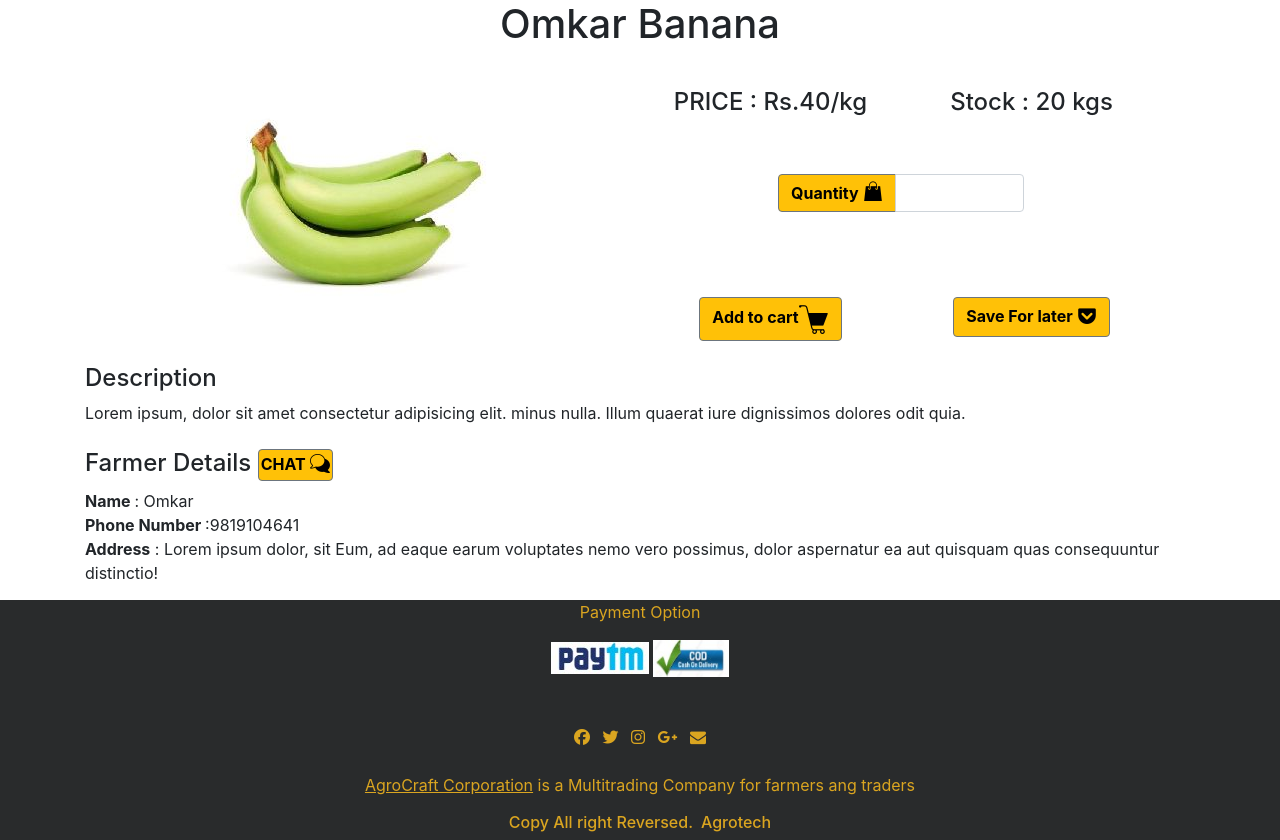
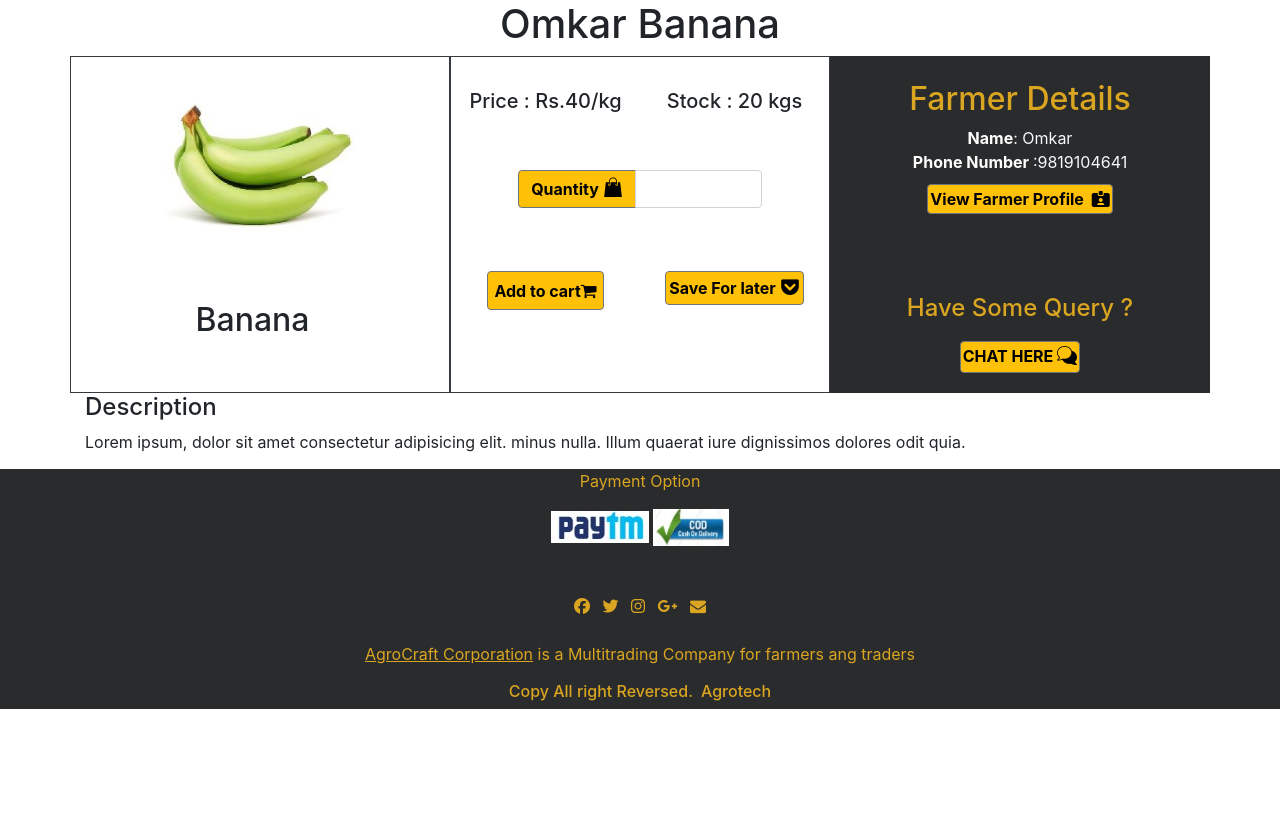
Before and after one commit to ImpulseCorona101/Impulse, a PHP site: page /PaytmKit/AgroCraft/BuyerPortal2/productdetails.php in a window 1280 px wide. Shown: the part 70-910 px from the top of the page. After the commit the page ends 779 px from the top, so only its background shows below. Run offline with PHP 8.4, Linux system fonts and the light colour scheme; some libraries are stand-ins or nearby versions.

Commit message:
productdetails page

```diff
--- a/AgroCraft/BuyerPortal2/productdetails.php
+++ b/AgroCraft/BuyerPortal2/productdetails.php
@@ -128,11 +128,13 @@
 
     .addtocart {
         margin-top: 30%;
+        padding: 4%;
         margin-bottom: 10%;
     }
 
     .saveforlater {
         margin-top: 30%;
+        padding: 2%;
         margin-bottom: 10%;
     }
 
@@ -146,13 +148,39 @@
     }
 
     .wholequantity {
-        width: 50%;
-        margin-left: 25%;
-        margin-right: 25%;
+        width: 70%;
+        margin-left: 15%;
+        margin-right: 15%;
+    }
+
+    .price {
+        margin-left: 0%;
+        /* border-style: solid; */
+        padding: 0%;
+    }
+
+    .stock {
+        margin-right: -10%;
+        /* border-style: solid; */
+    }
+
+.description{
+    text-align: left;
+}
+.chat{
+            margin-bottom: 20px;
+            margin-top: 10px;
+        }
+        .query{
+            margin-top:60px;
         }
 
     @media only screen and (min-device-width:320px) and (max-device-width:480px) {
-
+        .description{
+    text-align: center;
+    margin-top: 5px;
+    margin-bottom:5px;
+}
 
 
 
@@ -275,6 +303,10 @@
             /* margin-top:10%;
     margin-bottom:10%; */
         }
+        .chat{
+            margin-bottom: 25px;
+            margin-top: 20px;
+        }
     }
 </style>
 
@@ -353,50 +385,58 @@
             <h1>Omkar Banana</h1>
         </div>
         <div class="row">
-            <div class="col-12 col-xl-6 col-lg-6 col-md-6 col-sm-12   imageblock"> <img src="fruit1.jpeg" class="d-flex mx-auto btn-dark image"></div>
-            <div class="col-12 col-xl-6 col-lg-6 col-md-6 col-sm-12 block">
-                <div class="text-center mt-2 mr-5">
+            <div class="col-12 col-xl-4 col-lg-4 col-md-4 col-sm-12   imageblock border border-dark"> <img src="fruit1.jpeg" class="d-flex mx-auto btn-dark image" height="220px;"><br>
+        <b><div class="text-center"><h2>Banana</h2></div></b></div>
+            <div class="col-12 col-xl-4 col-lg-4 col-md-4 col-sm-12 block border border-dark">
+                <div class="text-center mt-2 ">
                     <!-- <h1>Omkar Bannana</h1> -->
                     <br>
                     <div class="row">
                         <div class="col-12 col-xl-6 col-lg-6 col-md-6 col-sm-12 price">
-                            <h4>PRICE : Rs.40/kg</h4>
+                            <h5>Price : Rs.40/kg</h5>
 
                         </div>
                         <div class="col-12 col-xl-6 col-lg-6 col-md-6 col-sm-12 stock">
-                            <h4>Stock : 20 kgs</h4>
+                            <h5>Stock : 20 kgs</h5>
                         </div>
                     </div>
                     <div class="text-center">
                         <div class="input-group mb-3 wholequantity">
                             <div class="input-group-prepend quantity">
-                                <span class="input-group-text bg-warning border-secondary quantitylabel" style="color:black" id="inputGroup-sizing-default"><b>Quantity</b><img src="bag2.png"class="ml-1 mb-1"></span>
+                                <span class="input-group-text bg-warning border-secondary quantitylabel" style="color:black" id="inputGroup-sizing-default"><b>Quantity</b><img src="bag2.png" class="ml-1 mb-1"></span>
                             </div>
                             <input type="number" class="form-control quantitynumber" aria-label="Default" aria-describedby="inputGroup-sizing-default">
                         </div>
                     </div>
                     <div class="row">
-                        <div class="col-12 col-xl-6 col-lg-6 col-md-6 col-sm-12"> <a href="#" class="btn btn-warning border-secondary addtocart" style="color:black"><b>Add to cart</b><img src="carticons.png"></a></div>
+                        <div class="col-12 col-xl-6 col-lg-6 col-md-6 col-sm-12"> <a href="#" class="btn btn-warning border-secondary addtocart" style="color:black"><b>Add to cart</b><i class="fa" style="font-size:17px; ">&#61562;</i></a></div>
                         <div class="col-12 col-xl-6 col-lg-6 col-md-6 col-sm-12"> <a href="#" class="btn btn-warning border-secondary saveforlater" style="color:black"><b>Save For later</b><img src="saveforlater4.png" class="ml-1 mb-1"></a></div>
                     </div>
                 </div>
             </div>
+            <div class="col-12 col-xl-4 col-lg-4 col-md-4 col-sm-12 text-white" style="background-color:#292b2c;">
+                <div class="text-center farmerdetails mt-4  " style="color:goldenrod"><b>
+                     <b>   <h2>Farmer Details
+                        </h2></b>
+                    </b>
                 </div>
-        <div class="text-left  description mt-0"><b>
+                <div class="details mt-1 text-center"><b> Name</b><span style="color:ghostwhite" >: Omkar</span>
+                    <br>
+                    <b> Phone Number </b><span style="color:ghostwhite">:9819104641</span>
+                    <br>
+                   <a href="#" class="btn btn-warning border-secondary  chat" style="color:black;padding:2px;"><b> View Farmer Profile <i class="fas fa-id-card-alt pl-1"></i> </b></a>
+                    <div class="text-center query"><h4  style="color:goldenrod">Have Some Query ?<br></h4>
+<a href="#" class="btn btn-warning border-secondary  chat" style="color:black;padding:2px;"><b>CHAT HERE</b><img src="chat2.png" class="ml-1 mb-1"></a></div>
+                    <!-- <b> Address</b> : Lorem ipsum dolor, sit Eum, ad eaque earum voluptates nemo vero possimus, dolor aspernatur ea aut quisquam quas consequuntur distinctio! -->
+                </div>
+            </div>
+        </div>
+        <div class="  description mt-0"><b>
                 <h4>Description</h4>
             </b></div>
         <!-- <br> -->
         <div class="texty" style="margin-top:0%;"> Lorem ipsum, dolor sit amet consectetur adipisicing elit. minus nulla. Illum quaerat iure dignissimos dolores odit quia.</div>
-        <div class="text-left farmerdetails mt-4 "><b>
-                <h4>Farmer Details <a href="#" class="btn btn-warning border-secondary " style="color:black;padding:2px;"><b>CHAT</b><img src="chat2.png" class="ml-1 mb-1"></a>
-        </h4></b>
-</div>
-        <div class="details mt-1"><b> Name </b> : Omkar
-            <br>
-            <b> Phone Number </b>:9819104641
-            <br>
-            <b> Address</b> : Lorem ipsum dolor, sit Eum, ad eaque earum voluptates nemo vero possimus, dolor aspernatur ea aut quisquam quas consequuntur distinctio!
-        </div>
+
     </div>
 
 
```
Lines whose indentation alone changed are shown as unchanged.
